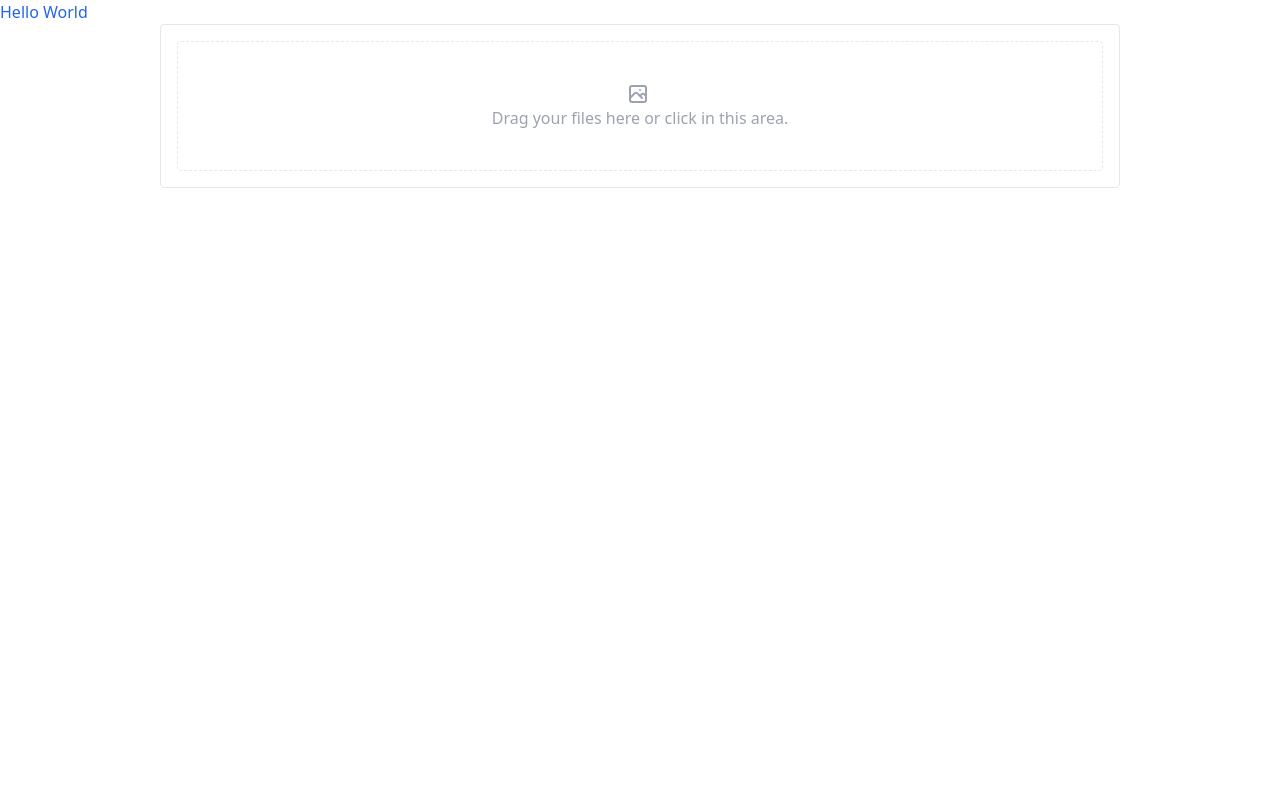
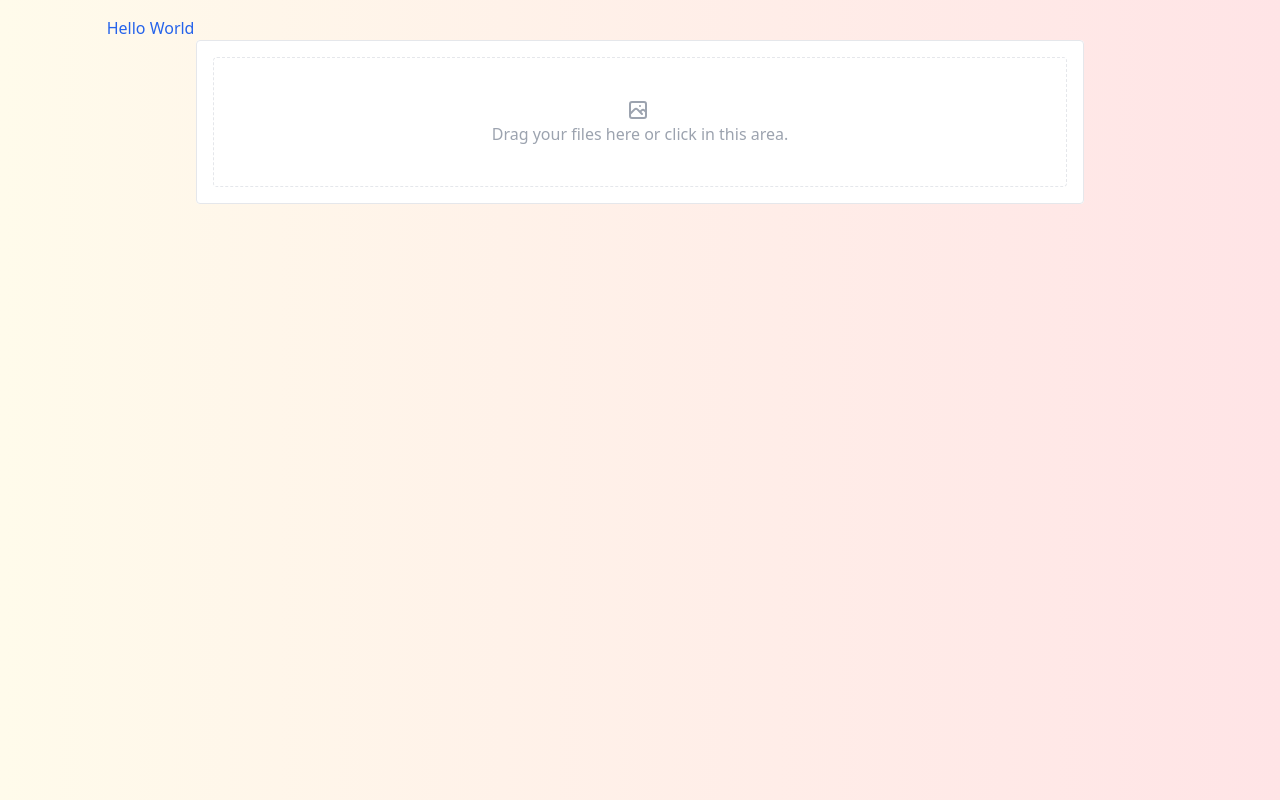
Before and after one commit to GeraAG/careerGPT, a Django app: page / in a window 1280 px wide. Run offline with Django 4.2, Linux system fonts and the light colour scheme.

Commit message:
styling changes

```diff
--- a/src/static/css/output.css
+++ b/src/static/css/output.css
@@ -715,6 +715,10 @@ video {
   height: 1.5rem;
 }
 
+.h-screen {
+  height: 100vh;
+}
+
 .min-h-\[200px\] {
   min-height: 200px;
 }
@@ -754,6 +758,14 @@ video {
 
 .w-9\/12 {
   width: 75%;
+}
+
+.w-10\/12 {
+  width: 83.333333%;
+}
+
+.w-11\/12 {
+  width: 91.666667%;
 }
 
 .max-w-\[550px\] {
@@ -941,8 +953,18 @@ video {
   --tw-gradient-stops: var(--tw-gradient-from), var(--tw-gradient-to);
 }
 
+.from-amber-50 {
+  --tw-gradient-from: #fffbeb var(--tw-gradient-from-position);
+  --tw-gradient-to: rgb(255 251 235 / 0) var(--tw-gradient-to-position);
+  --tw-gradient-stops: var(--tw-gradient-from), var(--tw-gradient-to);
+}
+
 .to-pink-500 {
   --tw-gradient-to: #ec4899 var(--tw-gradient-to-position);
+}
+
+.to-rose-100 {
+  --tw-gradient-to: #ffe4e6 var(--tw-gradient-to-position);
 }
 
 .box-decoration-slice {
@@ -1045,6 +1067,10 @@ video {
 
 .pt-4 {
   padding-top: 1rem;
+}
+
+.pt-10 {
+  padding-top: 2.5rem;
 }
 
 .text-center {
--- a/src/templates/base.html
+++ b/src/templates/base.html
@@ -9,7 +9,7 @@
     {% include 'head/css.html' %}
 </head>
 <body>
-    <div>
+    <div class="h-screen bg-gradient-to-r from-amber-50 to-rose-100">
         {% block content %}{% endblock %}
     </div>
 </body>
--- a/src/templates/pages/home.html
+++ b/src/templates/pages/home.html
@@ -1,10 +1,11 @@
 {% extends "base.html" %}
 {% block content %}
 
+<div class="w-10/12 mx-auto pt-4">
     <h1 class="text-blue-600">Hello World</h1>
 
     <!-- component -->
-<div class="bg-white p7 rounded w-9/12 mx-auto">
+    <div class="bg-white p7 rounded w-10/12 mx-auto">
         <div x-data="dataFileDnD()" class="relative flex flex-col p-4 text-gray-400 border border-gray-200 rounded">
             <div x-ref="dnd"
                 class="relative flex flex-col text-gray-400 border border-gray-200 border-dashed rounded cursor-pointer">
@@ -148,5 +149,5 @@
         }
     </script>
 
-
+</div>
 {% endblock %}
```
Lines whose indentation alone changed are shown as unchanged.
